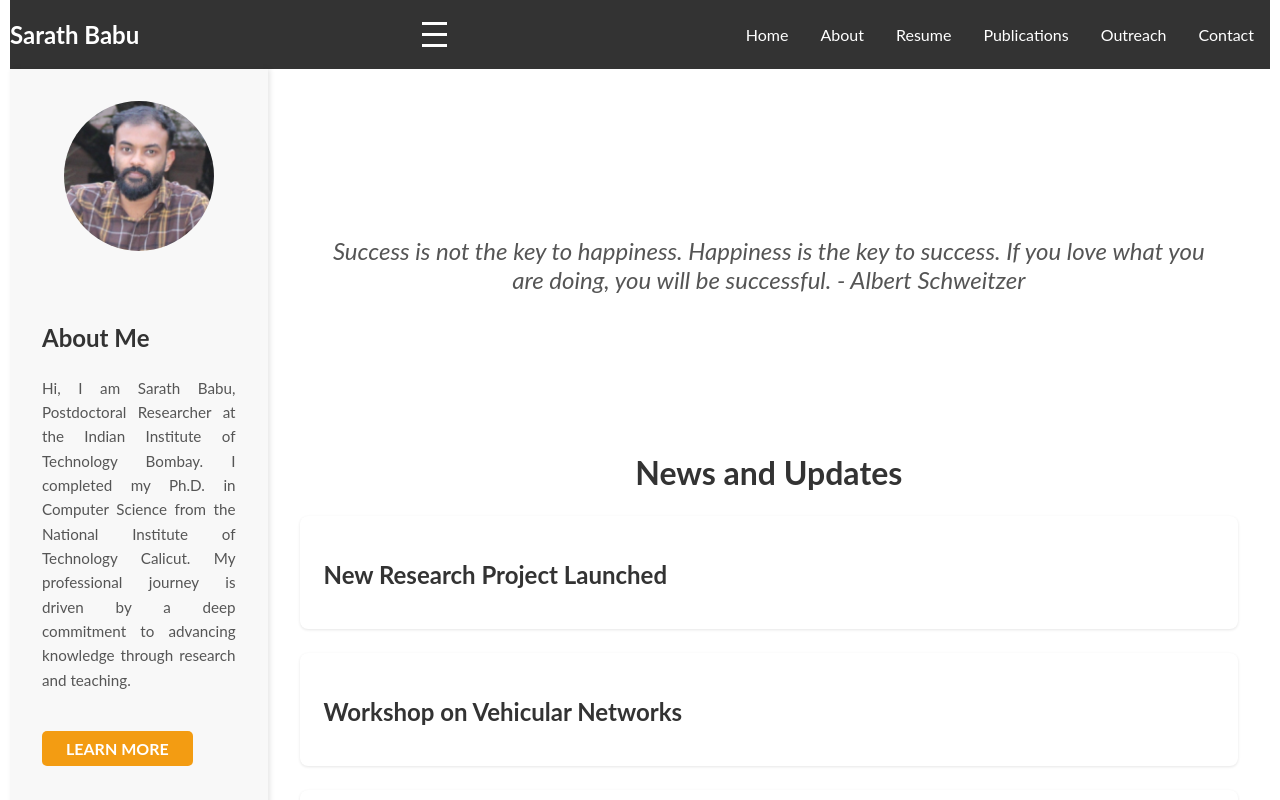
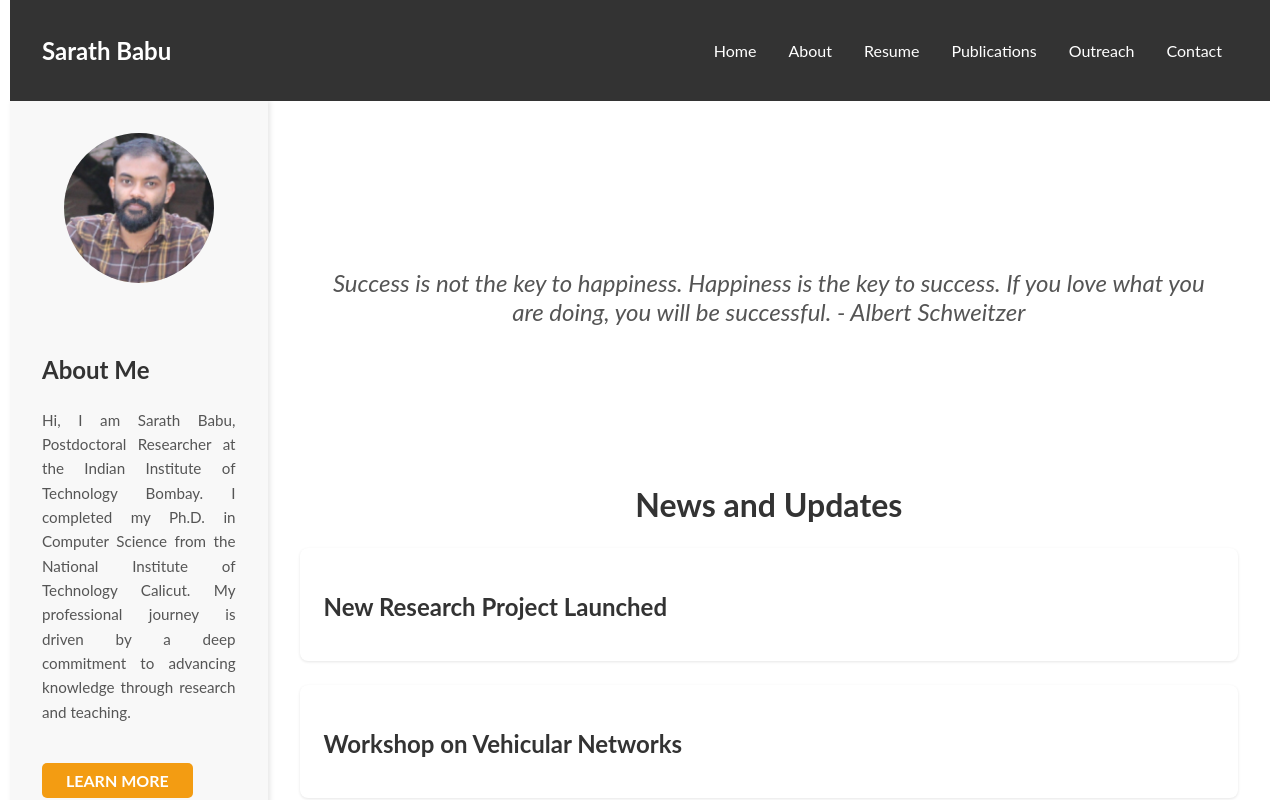
Before and after one commit to SarathBabu0410/personal-wesite, a React (Create React App) app: page / in a window 1280 px wide. Shown: the top 800 px of the page. Built offline with nearby package versions, Linux system fonts and the light colour scheme.

Commit message:
Update Header.js

```diff
--- a/src/components/Header.js
+++ b/src/components/Header.js
@@ -2,63 +2,72 @@ import React, { useState } from "react";
 import { Link } from "react-router-dom";
 import styled from "styled-components";
 
+// Styling for the navigation bar
 const Nav = styled.nav`
   display: flex;
-  flex-direction: column; /* Stack items vertically by default */
-  align-items: center; /* Center items */
-  background-color: #333;
-  color: white;
-
-  /* Styles for desktop view */
-  @media (min-width: 769px) {
-    flex-direction: row; /* Align items horizontally on larger screens */
-    justify-content: space-between; /* Space between logo and menu items */
-  }
+  justify-content: space-between; /* Align items on the ends */
+  align-items: center; /* Center items vertically */
+  padding: 1rem 2rem; /* Top/bottom and left/right padding */
+  background-color: #333; /* Background color */
+  color: white; /* Text color */
+  position: relative; /* Relative positioning for the toggle button */
 `;
 
+// Styling for the menu toggle button
 const MenuToggle = styled.div`
-  display: flex;
-  flex-direction: column;
-  cursor: pointer;
+  display: none; /* Hidden by default */
+  flex-direction: column; /* Stack the lines vertically */
+  cursor: pointer; /* Change cursor on hover */
 
-  /* Style for menu icon */
+  /* Hamburger lines styling */
   div {
     width: 25px;
     height: 3px;
     background-color: white;
-    margin: 4px 0;
+    margin: 4px 0; /* Space between lines */
+  }
+
+  /* Show the toggle on smaller screens */
+  @media (max-width: 768px) {
+    display: flex; /* Show the hamburger icon */
   }
 `;
 
+// Styling for the menu items
 const MenuItems = styled.div`
-  display: ${({ isOpen }) => (isOpen ? "flex" : "none")};
-  flex-direction: column; /* Stack menu items vertically */
-  align-items: center;
-  margin-top: 1rem;
+  display: flex; /* Flexbox for layout */
+  flex-direction: row; /* Align items in a row */
+  align-items: center; /* Center items vertically */
 
-  /* Styles for desktop view */
-  @media (min-width: 769px) {
-    display: flex; /* Show menu items in a row on larger screens */
-    flex-direction: row; /* Align items horizontally */
-    margin-top: 0; /* Reset margin */
-  }
-
+  /* Style for menu items */
   a {
     color: white;
     text-decoration: none;
-    margin: 0.5rem 1rem; /* Spacing between menu items */
+    margin: 0 1rem; /* Space between items */
   }
 
   a:hover {
-    color: #f39c12;
+    color: #f39c12; /* Color on hover */
+  }
+
+  /* Adjust menu items for smaller screens */
+  @media (max-width: 768px) {
+    position: absolute; /* Positioning for dropdown effect */
+    top: 60px; /* Position below the header */
+    right: 0; /* Align to the right */
+    background-color: #333; /* Same background color */
+    flex-direction: column; /* Stack vertically */
+    width: 100%; /* Full width on small screens */
+    padding: 1rem 0; /* Top and bottom padding */
+    display: ${({ isOpen }) => (isOpen ? "flex" : "none")}; /* Show/hide based on state */
   }
 `;
 
 function Header() {
-  const [isOpen, setIsOpen] = useState(false); // State to control menu visibility
+  const [isOpen, setIsOpen] = useState(false); // State to manage menu visibility
 
   const toggleMenu = () => {
-    setIsOpen(!isOpen);
+    setIsOpen(!isOpen); // Toggle menu visibility
   };
 
   return (
@@ -70,12 +79,12 @@ function Header() {
         <div />
       </MenuToggle>
       <MenuItems isOpen={isOpen}>
-        <Link to="/">Home</Link>
-        <Link to="/about">About</Link>
-        <Link to="/resume">Resume</Link>
-        <Link to="/publications">Publications</Link>
-        <Link to="/outreach">Outreach</Link>
-        <Link to="/contact">Contact</Link>
+        <Link to="/" onClick={() => setIsOpen(false)}>Home</Link>
+        <Link to="/about" onClick={() => setIsOpen(false)}>About</Link>
+        <Link to="/resume" onClick={() => setIsOpen(false)}>Resume</Link>
+        <Link to="/publications" onClick={() => setIsOpen(false)}>Publications</Link>
+        <Link to="/outreach" onClick={() => setIsOpen(false)}>Outreach</Link>
+        <Link to="/contact" onClick={() => setIsOpen(false)}>Contact</Link>
       </MenuItems>
     </Nav>
   );
```
